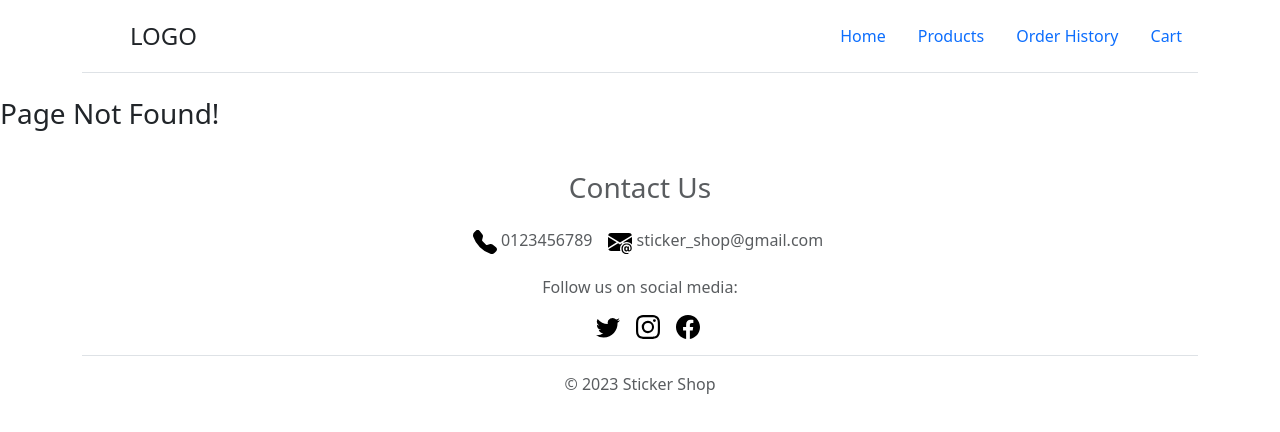
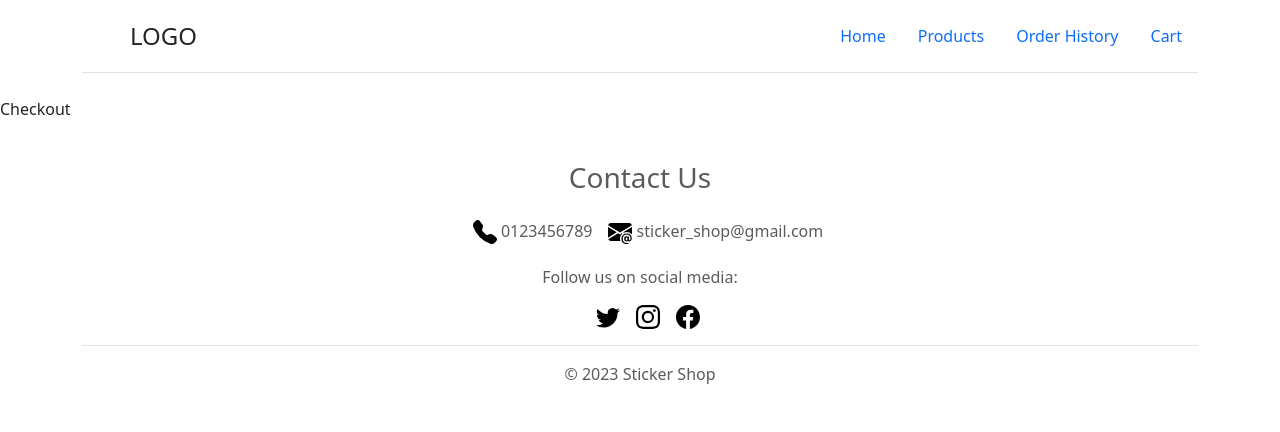
Before and after one commit to MERN-Project-Sticker-Shop/T3A2-Client, a React (Vite) app: page /checkout in a window 1280 px wide. Before the commit this address had no page. Shown: the top 432 px of the page. Built offline with nearby package versions, Linux system fonts and the light colour scheme.

Commit message:
added checkout and back to shopping buttons

```diff
--- a/src/components/AddedProduct.jsx
+++ b/src/components/AddedProduct.jsx
@@ -1,13 +1,14 @@
-import React, { useState } from 'react'
+import React, { useState, useEffect } from 'react'
 import Trash from '../assets/trash3.svg'
 import Plus from '../assets/plus-square.svg'
 import Minus from '../assets/dash-square.svg'
 
-const AddedProduct = ({item, setCart, cart, getSubtotals}) => {
+const AddedProduct = ({item, setCart, cart, setSubtotal}) => {
 
   const [quantity, setQuantity] = useState(item.counts)
 
-// **** Bug to be fixed: when the quantities are being modified, products in cart swap places when they reach the same quantity
+  // **** To Debug: when the quantities are being modified, products in cart swap places when they reach the same quantity
+
   function increaseQuantity () {
     setQuantity(quantity+1)
     setCart([...cart,item])
@@ -33,7 +34,16 @@ const AddedProduct = ({item, setCart, cart, getSubtotals}) => {
     setCart(difference)
   }
 
-//   getSubtotals(quantity, item.price)
+//   useEffect(() => {
+
+//       increaseQuantity()
+//       decreaseQuantity()
+//       deleteProduct()
+//       setSubtotal(quantity*item.price)
+//   },[cart])
+
+
+
 
   return (
           <div className="card-body p-4">
@@ -52,7 +62,7 @@ const AddedProduct = ({item, setCart, cart, getSubtotals}) => {
                   <img width="30vh" src={Minus} alt="minus one"/>
                 </button>
 
-                <input min="1"  value={quantity} className="form-control" />
+                <input min="1"  value={quantity} readOnly={true} className="form-control" />
 
                 <button onClick={increaseQuantity} className="btn btn-link px-2">
                   <img width="30vh" src={Plus} alt="add one"/>
--- a/src/components/App.jsx
+++ b/src/components/App.jsx
@@ -6,6 +6,7 @@ import Home from './Home'
 import Product from './Product'
 import OrderHistory from './OrderHistory'
 import Cart from './Cart'
+import Checkout from './Checkout'
 
 const products = [
   {id: 1001,
@@ -72,6 +73,7 @@ const App = () => {
         <Route path='/product-detail/:id' element={<ProductWrapper/>}/>
         <Route path='/order-history' element={<OrderHistory/>} />
         <Route path='/cart' element={<Cart cart={cart} setCart={setCart}/>} />
+        <Route path='/checkout' element={<Checkout/>}/>
         <Route path='*' element={<h3>Page Not Found!</h3>} />
       </Routes>
       <Contact />
--- a/src/components/Cart.jsx
+++ b/src/components/Cart.jsx
@@ -1,11 +1,14 @@
 import React, { useState } from 'react'
+import { useNavigate } from 'react-router-dom'
 import AddedProduct from './AddedProduct'
 
 const Cart = ({cart, setCart}) => {
 
-  const [subtotals, setSubtotals] = useState([])
+  const [subtotal, setSubtotal] = useState(0)
+  const nav = useNavigate()
 
-    // sort the cart for duplicated products using a new set cart
+
+  // sort the cart for duplicated products using a new set cart
   const sortedCart = new Set()
 
   // count the number of each product added to the original cart
@@ -26,24 +29,34 @@ const Cart = ({cart, setCart}) => {
   const readyCart = Array.from(sortedCart)
 
 
-  function getSubtotals(quantity, price) {
-    setSubtotals([...subtotals, quantity*price])
-  }
+  // function getSubtotals(quantity, price) {
+  //   setSubtotals([...subtotals, quantity*price])
+  // }
 
   // const payable = subtotals.reduce((partialSum, additional) => partialSum + additional, 0)
 
   const payable = 0
-  // console.log(subtotals)
+  // readyCart.forEach(item => console.log(subtotal))
+
+  function toCheckout() {
+    nav('/checkout')
+  }
+
+  function toShopping() {
+    nav('/')
+  }
 
   return (
     <>
       <h2>Cart</h2>
       <div className="container py-5 bg-light">
-        {readyCart.map(item => <div className="card rounded-3 mb-4" key={item.id}><AddedProduct item={item} setCart={setCart} cart={cart} getSubtotals={getSubtotals}/></div>)}
+        {readyCart.map(item => <div className="card rounded-3 mb-4" key={item.id}><AddedProduct item={item} setCart={setCart} cart={cart} setSubtotal={setSubtotal}/></div>)}
         <div className="card-body p-4">
             <div className="row d-flex justify-content-between align-items-center">
-                {readyCart.length > 0 ? <h4>Total Payable: ${payable}</h4> : <h4>Your cart is empty.</h4>}
+                {readyCart.length > 0 ? <><h4>Total Payable: ${payable}</h4><button onClick={toCheckout} className="btn btn-warning btn-block btn-lg">Checkout</button></> : <h4>Your cart is empty.</h4>}
+                <button onClick={toShopping} className="btn btn-primary btn-block btn-lg mt-3">Back To Shopping</button>
             </div>
+
         </div>
       </div>
     </>
--- /dev/null
+++ b/src/components/Checkout.jsx
@@ -0,0 +1,9 @@
+import React from 'react'
+
+const Checkout = () => {
+  return (
+    <div>Checkout</div>
+  )
+}
+
+export default Checkout
```
